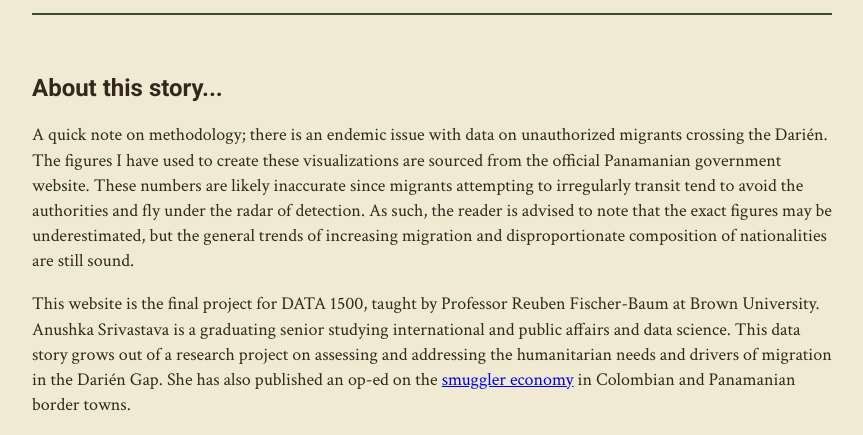
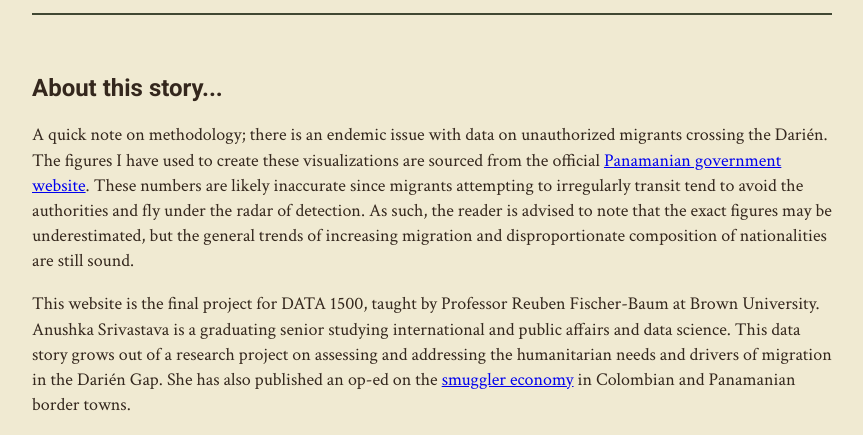
Before and after one commit to mosaicvirus/mosaicvirus.github.io, a plain HTML site: page Migration-Rising-Darien/index.html in a window 1280 px wide. Shown: the part 5879-6314 px from the top of the page, without its empty margins (208-1071 px from the left). Drawn offline with Linux system fonts and the light colour scheme.

Commit message:
linking og dataset
ok now ready to submit lololol

```diff
--- a/Migration-Rising-Darien/index.html
+++ b/Migration-Rising-Darien/index.html
@@ -84,7 +84,7 @@
 
         <h2> About this story... </h2>
         <p>
-            A quick note on methodology; there is an endemic issue with data on unauthorized migrants crossing the Darién.  The figures I have used to create these visualizations are sourced from the official Panamanian government website. These numbers are likely inaccurate since migrants attempting to irregularly transit tend to avoid the authorities and fly under the radar of detection. As such, the reader is advised to note that the exact figures may be underestimated, but the general trends of increasing migration and disproportionate composition of nationalities are still sound.
+            A quick note on methodology; there is an endemic issue with data on unauthorized migrants crossing the Darién.  The figures I have used to create these visualizations are sourced from the official <a href = "https://www.migracion.gob.pa/inicio/estadisticas">Panamanian government website</a>. These numbers are likely inaccurate since migrants attempting to irregularly transit tend to avoid the authorities and fly under the radar of detection. As such, the reader is advised to note that the exact figures may be underestimated, but the general trends of increasing migration and disproportionate composition of nationalities are still sound.
         </p>
         <p>
             This website is the final project for DATA 1500, taught by Professor Reuben Fischer-Baum at Brown University. Anushka Srivastava is a graduating senior studying international and public affairs and data science. This data story grows out of a research project on assessing and addressing the humanitarian needs and drivers of migration in the Darién Gap. She has also published an op-ed on the <a href = "https://www.worldpoliticsreview.com/darien-gap-migrants-colombia-panama/?share=email&messages%5B0%5D=share-success">smuggler economy</a> in Colombian and Panamanian border towns.
```
